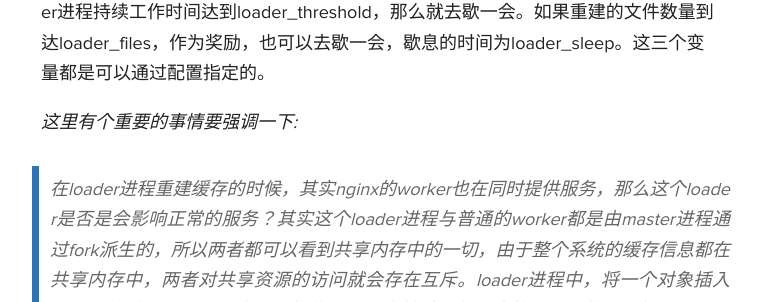
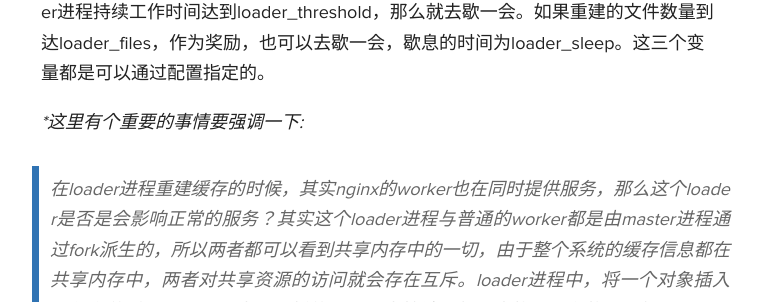
Before and after one commit to flashbuckets/dmeearm.github.io, a Jekyll site: the page built from _posts/2014-11-30-cacheserver4.md, in a window 1280 px wide and 900 px high, scrolled down 1654 px. Shown: the part 148-450 px from the top of the window, without its empty margins (259-1021 px from the left). Built offline with Jekyll 4.4.1, drawn with Linux system fonts in a browser that asks for light colours; Markdown is read by kramdown in place of the engine named in the settings; comment, search, counter and statistics services are not loaded.

Commit message:
add new posted

```diff
--- a/_posts/2014-11-30-cacheserver4.md
+++ b/_posts/2014-11-30-cacheserver4.md
@@ -6,7 +6,7 @@
 
 这里我们聚焦一个问题，就是缓存满的情况。一般的cache都会配置容量，无论是内存缓存还是磁盘缓存，都不能无节制的去使用他们。这里以磁盘缓存为例，如果配置的限额已用完，该如何处理呢？
 
-对于nginx，如果你开启了cache功能，那么你通过ps命令看到这样的进程：*cache manager process*。其实这个进程的作用主要是在文件失效或者磁盘空间不足的时候，删除对象。那么怎么删，什么标准？
+对于nginx，如果你开启了cache功能，那么你通过ps命令看到这样的进程：**cache manager process**。其实这个进程的作用主要是在文件失效或者磁盘空间不足的时候，删除对象。那么怎么删，什么标准？
 
 由于每个缓存对象都有一个最长有效期，过了这个时间对象就认为无效了，需要删掉。在nginx的缓存系统中有个lru队列，里面的元素其实是对象在rbtree中的一个node。每次hit一个对象，对应的node就从队列中脱离，然后重新插入到队列头部，这样最近被访问的node就被移到队列开头，冷的对象则逐渐推向队尾，一个最基本的LRU思想(当然这样的处理存在公认的问题，即不能准确判断一个文件的冷热程度，在队尾的也不一定就是冷的)。而这个cache manager进程就是从队尾开始，查看是否有失效的文件。很显然，如果队尾的节点没有失效，那么整个队列上也就都没有问题。后面nginx就会设置定时器，过一段时间再来做检查。但是如果此时缓存满了，又没有文件失效，那么就要做lru来删一些冷的文件，这个也是没有办法的事情。在删的时候，也是从lru队列的尾部开始，如果当前文件已经没有请求在使用，那么就可以直接删了。如果还有请求在用，那么它就从后往前找下一个可以删的对象。一般它尝试找20次，如果找20次还没有找到一个可删的目标，那就先歇一会再处理。删到什么程度结束呢？一般删掉到磁盘使用量低于配额就可。当然你可以指定一些标准，例如删掉总量的10%等等。还有一点要说明一下：因为每个缓存对象都要对应一个内存结构，这些空间来自共享内存，在内存不足的时候分配可能会失败，那么这时也需要采取一些挽救措施。nginx的处理就是去做lru，虽然lru是来删文件，显然在删的同时，内存中的控制结构也会被释放，这样就可以起到缓解内存紧张的局面。
 
@@ -21,7 +21,7 @@
 
 这里还有一个有意思的地方：如果文件比较多，重建过程可能会很慢，为此nginx使用了三个个变量来控制速度，loader_threshold，loader_files和loader_sleep。如果loader进程持续工作时间达到loader_threshold，那么就去歇一会。如果重建的文件数量到达loader_files，作为奖励，也可以去歇一会，歇息的时间为loader_sleep。这三个变量都是可以通过配置指定的。
 
-*这里有个重要的事情要强调一下:*
+**这里有个重要的事情要强调一下:*
 >在loader进程重建缓存的时候，其实nginx的worker也在同时提供服务，那么这个loader是否是会影响正常的服务？其实这个loader进程与普通的worker都是由master进程通过fork派生的，所以两者都可以看到共享内存中的一切，由于整个系统的缓存信息都在共享内存中，两者对共享资源的访问就会存在互斥。loader进程中，将一个对象插入到缓存的过程跟worker中是一样的，都是先抢锁，然后查找，没有找到再插入。所以一个对象到底是由谁插入到缓存系统中，完全靠loader和worker公平竞争锁。而那个竞争中的失败者，当它后面拿到锁的时候，就发现让人捷足先登了，那么就跳过插入的工作了。反过来也是一样。
 
 总的看来，nginx在很多机制上处理都非常的简单明了，并且继承了一直以来的高效。虽然站在一个专业cache的角度看，它很多功能还不完善，但是依然有很多值得我们参考和借鉴的东西。如果你想设计和实现一个自己cache，又对功能要求不是那么高，那去参考nginx的这个模型倒是一个不错的选择。
```
Also changed, not shown: 1 other file.
